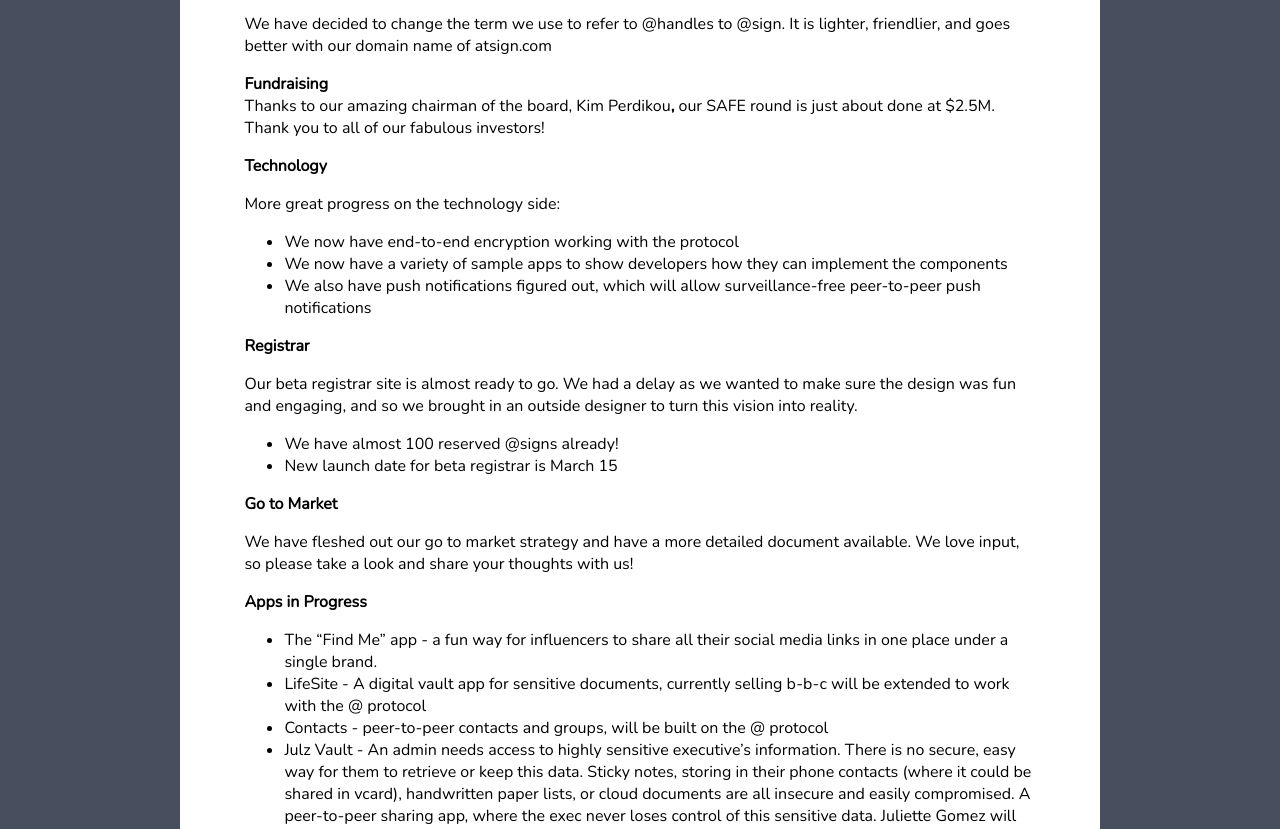
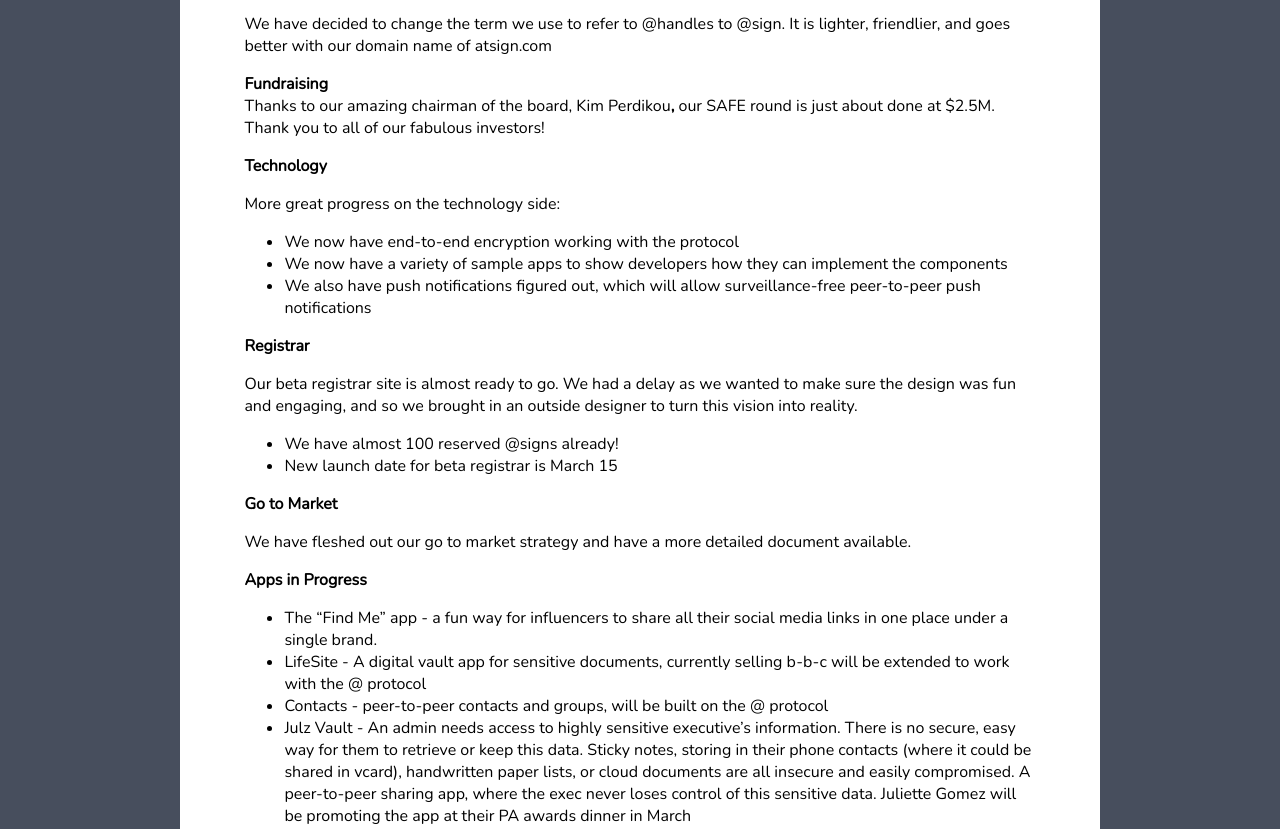
Before and after one commit to atsign-company/timeline, a plain HTML site: page updates/2020-02.html in a window 1280 px wide. Shown: the part 253-1082 px from the top of the page. Drawn offline with nearby package versions, Linux system fonts and the light colour scheme.

Commit message:
Update 2020-02.html
Removing asking for input on go to market

```diff
--- a/updates/2020-02.html
+++ b/updates/2020-02.html
@@ -44,8 +44,7 @@
                 <li>New launch date for beta registrar is March 15</li>
             </ul>
             <p><strong>Go to Market</strong></p>
-            <p>We have fleshed out our go to market strategy and have a more detailed document available. We love
-                input, so please take a look and share your thoughts with us!</p>
+            <p>We have fleshed out our go to market strategy and have a more detailed document available.</p>
 
             <p><strong>Apps in Progress</strong></p>
             <ul>
```
